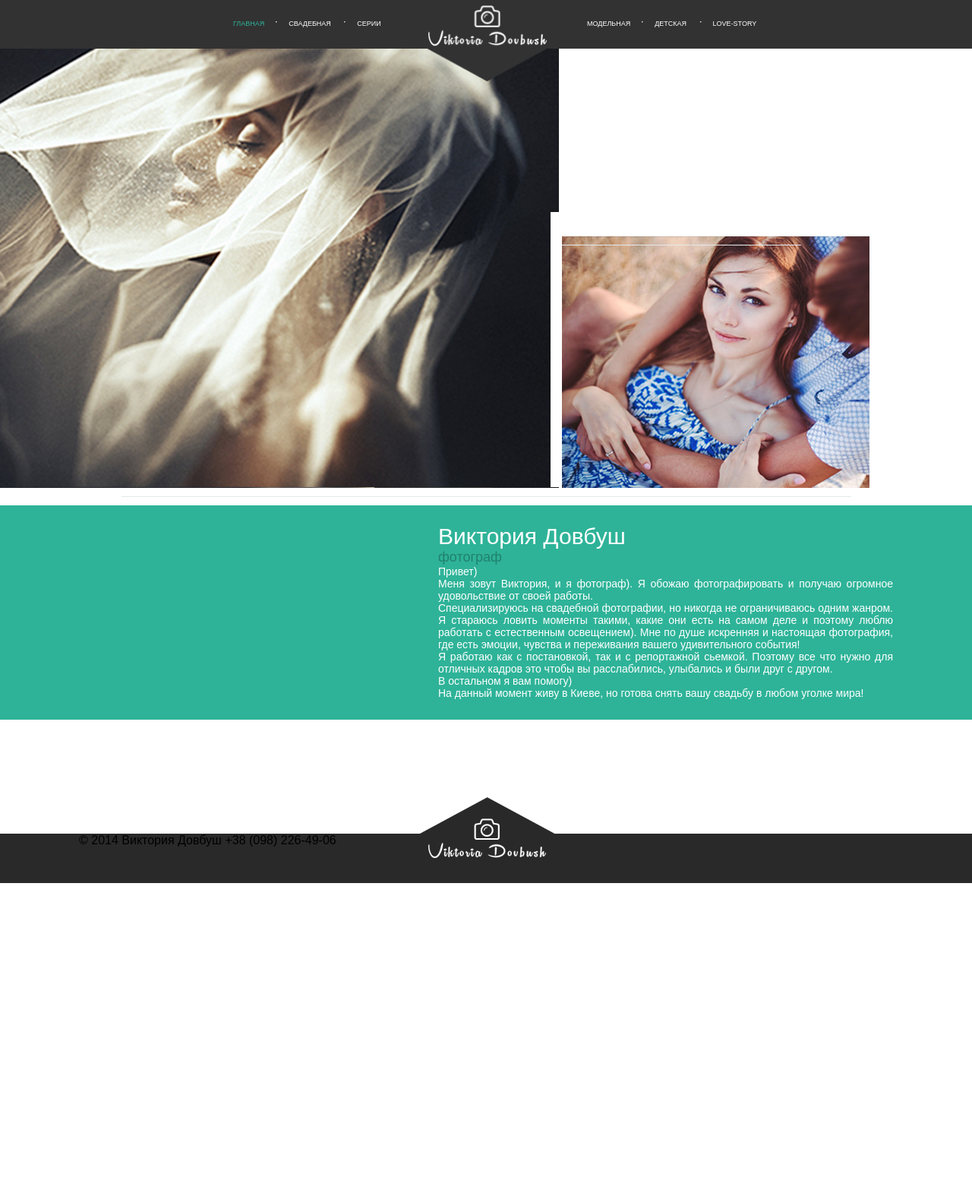
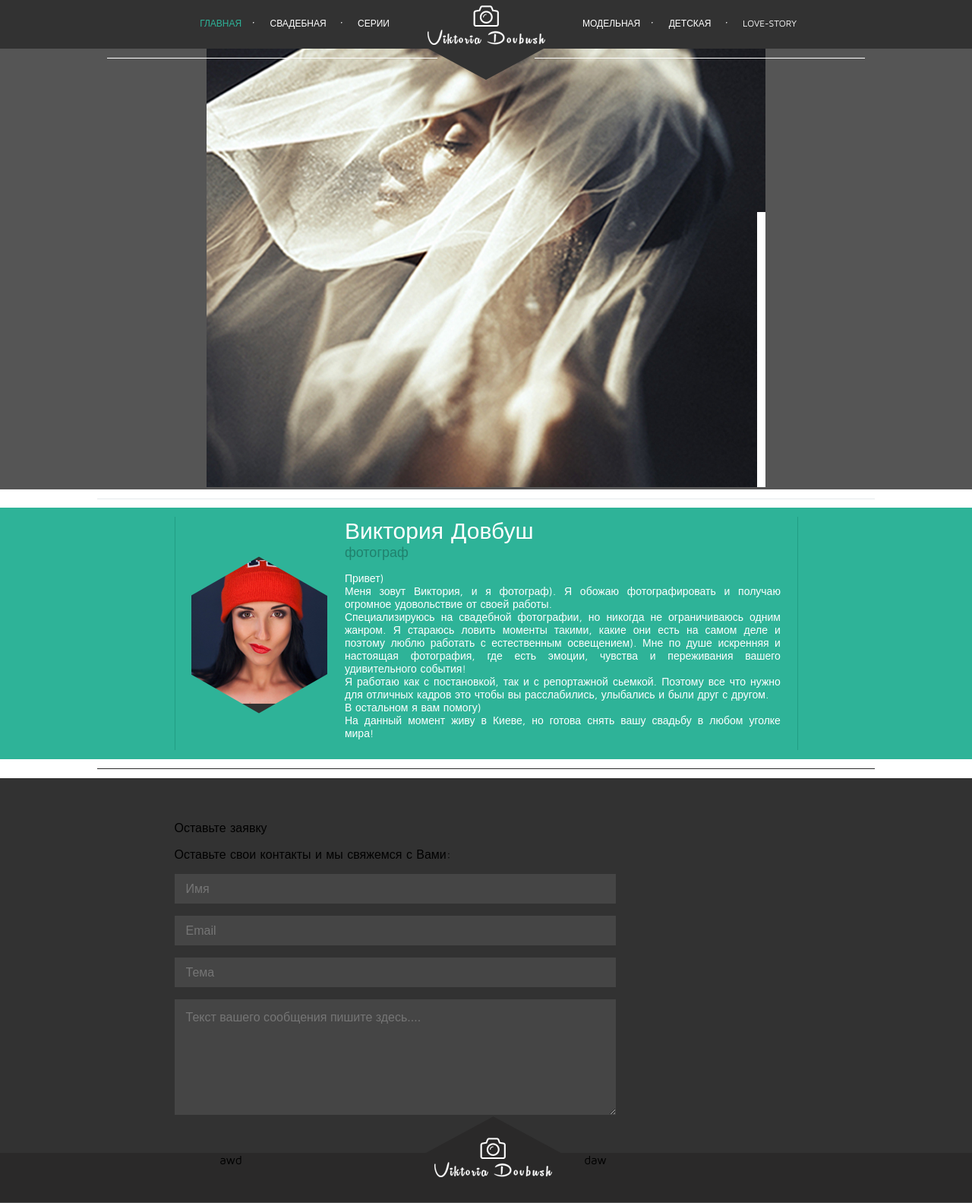
Before and after one commit to slastonm/Photo, a plain HTML site: page index.html in a window 1280 px wide. Shown: the whole page at 76% size. Before the commit the page ends 1162 px from the top, so only its background shows below. Drawn offline with nearby package versions, Linux system fonts and the light colour scheme; a script that the page names is missing; a web font is replaced by a local one.

Commit message:
page_index

```diff
--- a/css/style.css
+++ b/css/style.css
@@ -1,30 +1,30 @@
 body{
-	background: #fff;
+	background: #555;
 	max-width: 1920px;
 	min-width: 640px;
 	font:100%/1.5em;
-	font-family: 'MyriadPro-Regular', sans-serif;
+	font-family: 'MavenProRegular', sans-serif;
 }
 
 @font-face {
-    font-family: 'MyriadPro-Regular';
-    src: url('../font/MyriadPro-Regular.eot');
-    src: url('../font/MyriadPro-Regular.eot?#iefix') format('embedded-opentype'),
-         url('../font/MyriadPro-Regular.woff') format('woff'),
-         url('../font/MyriadPro-Regular.ttf') format('truetype'),
-         url('../font/MyriadPro-Regular.svg#MyriadProSemiboldItalic') format('svg');
+    font-family: 'Lato-Regular';
+    src: url('../font/Lato-Regular.eot');
+    src: url('../font/Lato-Regular.eot?#iefix') format('embedded-opentype'),
+         url('../font/Lato-Regular.woff') format('woff'),
+         url('../font/Lato-Regular.ttf') format('truetype'),
+         url('../font/Lato-Regular.svg#Lato-Regular') format('svg');
     font-weight: normal;
     font-style: normal;
 
 }
 
 @font-face {
-    font-family: 'MyriadPro-Semibold';
-    src: url('../font/MyriadPro-Semibold.eot');
-    src: url('../font/MyriadPro-Semibold.eot?#iefix') format('embedded-opentype'),
-         url('../font/MyriadPro-Semibold.woff') format('woff'),
-         url('../font/MyriadPro-Semibold.ttf') format('truetype'),
-         url('../font/MyriadPro-Semibold.svg#MyriadProSemiboldItalic') format('svg');
+    font-family: 'MavenProRegular';
+    src: url('../font/MavenProRegular.eot');
+    src: url('../font/MavenProRegular.eot?#iefix') format('embedded-opentype'),
+         url('../font/MavenProRegular.woff') format('woff'),
+         url('../font/MavenProRegular.ttf') format('truetype'),
+         url('../font/MavenProRegular.svg#MavenProRegular') format('svg');
     font-weight: normal;
     font-style: normal;
 
@@ -33,128 +33,190 @@ body{
 	clear:both;
 }
 
-.wrapper{
+/*.wrapper{
 	width: 1072px;
 	margin: 0 auto;
-}
+}*/
 .header{
 	position: fixed;
 	height: 64px;
 	width: 100%;
 	background: #323232;
 }
+.test{
+	width: 600px;
+	height: 900px;
 
-.header .wrapper div{
-	display: inline-block;
-	float: left;
 }
 
-.nav_right,
-.nav_left{
+.left_nav,
+.right_nav{
+	margin: 0;
 	padding: 20px 0px 23px;
-	background: #323232;
-}
-.nav_right{
-	width: 459px;
-}
-.nav_left{
-	width: 456px;
 }
 
-.nav_left ul,
-.nav_right ul{
-	margin: 0;
-	padding: 0;
+.left_nav li,
+.right_nav li{
+	list-style: none;
+	display: inline-block;
 }
 
-.nav_left ul li,
-.nav_right ul li{
-	list-style: none;
-	display: inline-block;
-	float: left;
-}
-.nav_left ul li a,
-.nav_right ul li a{
+
+.left_nav li a,
+.right_nav li a{
 	text-decoration: none;
 	color: #ffffff;
-	font-size: 9px;
+	font-size: 12px;
 	text-transform: uppercase;
 	padding: 0 15px;
 }
 
-.nav_right ul {
-	margin-left: 188px
-}
-.nav_left ul {
-	margin-left: 38px;
+.left_nav{
+	float: right;
 }
 
-.nav_right .active{
+
+.left_nav:after {
+	 content:"";
+	 display:block;
+	 position:absolute;
+	top: 76px;
+	left: 11%;
+	width: 34%;
+    height: 1px;
+	background: #fff;
+}
+
+.right_nav{
+	float: left;
+}
+
+.right_nav:after {
+	 content:"";
+	 display:block;
+	 position:absolute;
+	top: 76px;
+	right: 11%;
+	width: 34%;
+    height: 1px;
+	background: #fff;
+}
+
+
+
+.left_nav .active{
 	color: #2eb398;
 }
-.photo_nav{
-	height: 642px;
+
+.gray_border{
+	padding: 12px 0 0 0;
+	height: 24px;
+	background: #fff;
+	width: 100%;
+
 }
-.photo_nav div{
-	display: inline-block;
+.gray_border>div{
+	margin: 0 auto;
+	width: 80%;
+	height: 1px;
+	background: #e4e9eb;
 }
-.photo_link{
-	overflow: hidden;
-	background: url('../img/1.jpg');
-	height: 100%;
-	width: 100%
-	float: left;
-}
-.photo_link1{
-/*	background: url('../img/2.jpg');*/
-	height: 100%;
-	width: 100%
-	float: right;
-}
-.photo_link2{
-/*	width: 36%;
-	float: right;
-	height: 70%;
-	margin: -5px 0px 0px;*/
+.green_bg{
+	padding: 12px 0;
+	background: #2eb398;
 }
 
-.green_border{
-	width: 961px;
-	height: 1px;
-	background: #e4e9eb;
-	margin: 11px auto;
+.vika{
+	width: 821px;
+	margin: 0 auto;
+	padding: 0 21px;
+	border-right:1px solid #219d84;
+	border-left:1px solid #219d84;
 }
-.green_block{
-	padding: 24px 0 27px 0;
-	background: #2eb398;
+
+.vika>img{
+	padding: 52px 18px 0 0;
+	vertical-align: top;
 }
-.text_block{
-	float: right;
-	width: 599px;
+
+.text{
+	display: inline-block;
+	width: 574px;
+	text-align: justify;
 }
-.text_block>p{
-	font-size: 30px;
+.text>h1{
 	color: #fff;
 	margin: 0;
+	font-size: 30px;
+	font-weight: normal;
 }
-.text_block>p+p{
+
+.text>h1+p{
+	margin: 0;
 	color: #20816d;
 	font-size: 18px;
 }
 
-.text_block>p+p+p{
+.text>h1+p+p{
+	font-size: 14px;
 	color: #fff;
-	font-size: 14px;
-	text-align: justify;
+}
+.border_dark{
+	background: #fff;
+	width: 100%;
+	height: 25px;
+	padding: 12px 0;
+}
+.border_dark>div{
+	margin: 0 auto;
+	width: 80%;
+	height: 1px;
+	background: #2b2b2b;
+}
+
+.form_bg{
+	padding: 40px 0 50px;
+	background: #323232;
+}
+
+.form_wrapper{
+	width: 821px;
+	margin: 0 auto;
+}
+
+.form_wrapper input{
+
+	margin-bottom: 16px;
+	border: 0px;
+	padding: 0 15px;
+	display: block;
+	width: 581px;
+	height: 39px;
+	background: #454545;
+}
+
+.form_wrapper textarea{
+	padding: 15px 15px;
+	border: 0px;
+	background: #454545;
+	max-height: 152px;
+	max-width: 581px;
+	min-height: 152px;
+	min-width: 581px;
 }
 
 .footer{
 	position: relative;
-	margin-top: 150px;
 	height: 65px;
 	width: 100%;
 	background: #2a2929;
 }
+
+.logo_bottom{
+	position: absolute;
+	top: -48px;
+}
+/*
 .footer .wrapper div{
 	display: inline-block;
 }
@@ -169,3 +231,54 @@ top: -48px;
 	height: 65px;
 	width: 448px;
 }
+
+@media screen and (max-width: 1071px;){
+
+}*/
+@media (max-width: 960px){
+	.container.menu{
+		/*width: 100%*/
+	}
+	.left_nav{
+		float: left;
+	}
+
+	.right_nav{
+		float: right;
+	}
+
+}
+ @media (max-width: 1220px){
+	.logo_top img{
+		/*margin: 10px 0 0 0;*/
+		height: auto;
+		width: 100%;
+	}
+ }
+
+
+
+ @media (max-width: 1070px){
+	.left_nav li a,
+	.right_nav li a{
+		padding: 0 7px;
+	}
+		.logo_top img{
+		margin: 10px 0 0 0;
+
+	}
+
+}
+ @media (max-width: 900px){
+ 	.logo_top img{
+		margin: 20px 0 0 0;
+
+	}
+ }
+
+
+ @media (max-width: 900px){
+	.container.menu{
+		width: 100%
+	}
+ }
--- a/index.html
+++ b/index.html
@@ -43,54 +43,51 @@
         <div class="cols col-3">3</div>
     </div>
 </div>   -->
-
 <div class="header">
-    <div class="wrapper">
-    <div class="nav_right">
-        <ul>
+    <div class="container menu">
+        <div class="row">
+            <div class="cols col-5">
+                <ul class="left_nav">
                     <li><a class="active" href="">ГЛАВНАЯ</a><img src="img/dots.png" alt="" /></li>
                     <li><a href="">СВАДЕБНАЯ </a><img src="img/dots.png" alt="" /></li>
                     <li><a href="">СЕРИИ</a></li>
                 </ul>
             </div>
+            <div class="cols col-2">
                 <div class="logo_top">
-            <a href=""><img src="img/logo_top.png" height="107" width="157" alt=""></a>
+                    <a href=""><img src="img/logo_top.png"  alt=""></a>
                 </div>
-    <div class="nav_left">
-        <ul>
+            </div>
+            <div class="cols col-5">
+                <ul class="right_nav">
                     <li><a href="">МОДЕЛЬНАЯ</a><img src="img/dots.png" alt="" /></li>
                     <li><a href="">ДЕТСКАЯ  </a><img src="img/dots.png" alt="" /></li>
                     <li><a href="">LOVE-STORY</a></li>
                 </ul>
             </div>
         </div>
-    <div class="clear"></div>
+    </div>
+</div>
+<div class="container">
+        <div class="row">
+        <div class="cols col-12">
+            <img src="img/1.jpg" height="641" width="736" alt="">
         </div>
 
-    <div class="photo_nav">
-        <div class="photo_link">
-            <img src="img/1.jpg" height="auto" width="100%" alt="">
+
+        </div>
 </div>
 
-        <div class="photo_link1">
-            <img src="img/2.jpg" height="auto" width="100%" alt="">
+
+<div class="gray_border">
+    <div></div>
 </div>
-<!--         <div class="photo_link2">
-            <img src="img/3.jpg" height="auto" width="100%" alt="">
-        </div>
-        <div class="photo_link3">
+<div class="green_bg">
 
-        </div>
-        <div class="photo_link4">
-        </div> -->
-    <div class="clear"></div>
-    </div>
-    <div class="green_border"></div>
-    <div class="green_block">
-        <div class="wrapper">
-            <div class="avka"></div>
-            <div class="text_block">
-                <p>Виктория Довбуш</p>
+            <div class="vika">
+                <img src="img/ava.png" alt="">
+                <div class="text">
+                    <h1>Виктория Довбуш</h1>
                     <p>фотограф</p>
                     <p>
                     Привет) <br/>
@@ -104,16 +101,54 @@
             </div>
     <div class="clear"></div>
 </div>
+<div class="border_dark">
+    <div></div>
+</div>
+<div class="form_bg">
+    <div class="form_wrapper">
+        <p>Оставьте заявку</p>
+        <p>Оставьте свои контакты и мы свяжемся с Вами:</p>
+        <form action="email"  enctype="multipart/form-data" method="post" novalidate="novalidate">
+        <input type="text" placeholder="Имя">
+        <input type="text" placeholder="Email ">
+        <input type="text" placeholder="Тема">
+        <textarea name="" placeholder="Текст вашего сообщения пишите здесь...."></textarea>
+        </form>
+    </div>
+</div>
+
+
+
+
 <div class="footer">
-        <div class="wrapper">
-        <div class="footer_left">
+    <div class="container">
+        <div class="row">
+            <div class="cols col-5">
+awd
+            </div>
+            <div class="cols col-2">
+                <div class="logo_bottom">
+                    <img class="bottom_logo" src="img/loggo_bottom.png"  alt=""/>
+                </div>
+            </div>
+            <div class="cols col-5">
+daw
+            </div>
+        </div>
+    </div>
+</div>
+
+
+
+
+<!--         <div class="footer_left">
             <span>© 2014 Виктория Довбуш  +38 (098) 226-49-06</span>
         </div>
         <img class="bottom_logo" src="img/loggo_bottom.png"  alt=""/>
         <div >
 
         </div>
-        </div>
+        </div> -->
 </div>
 
     </body>
```
Lines whose indentation alone changed are shown as unchanged.
